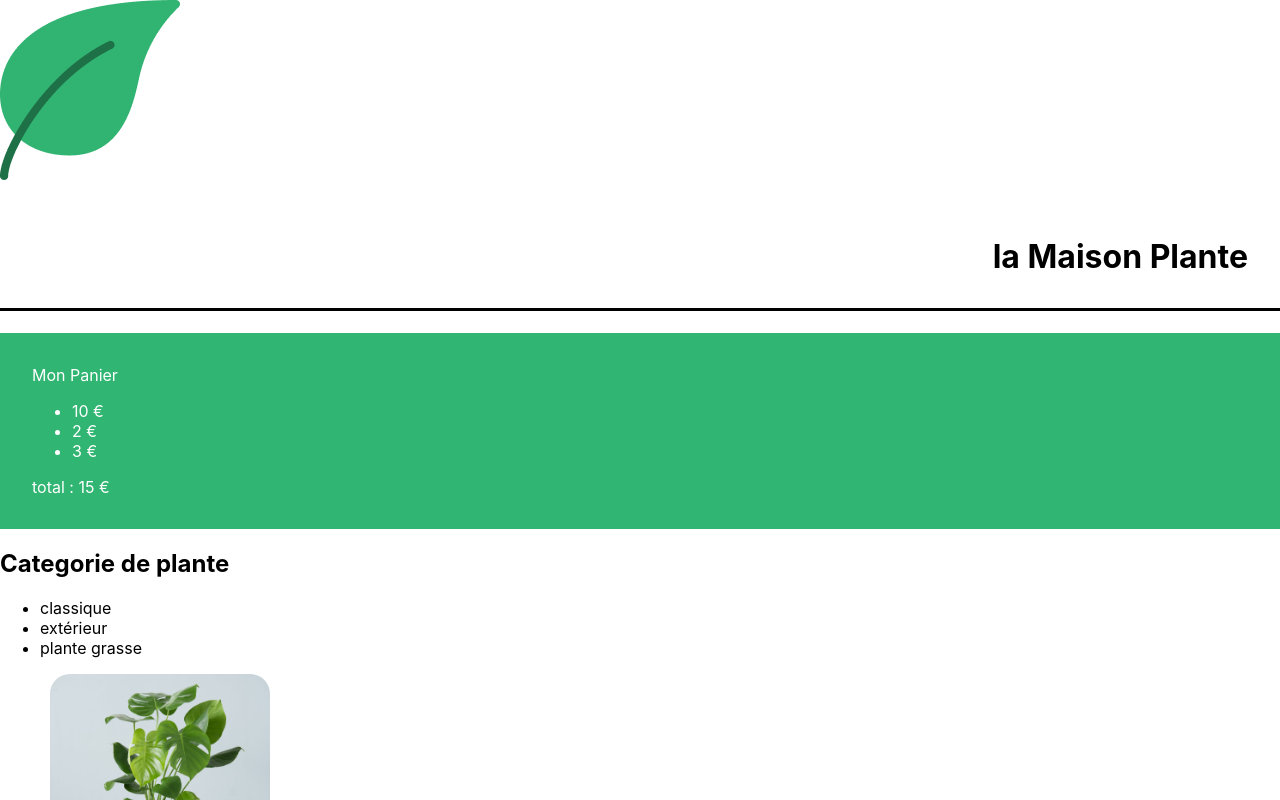
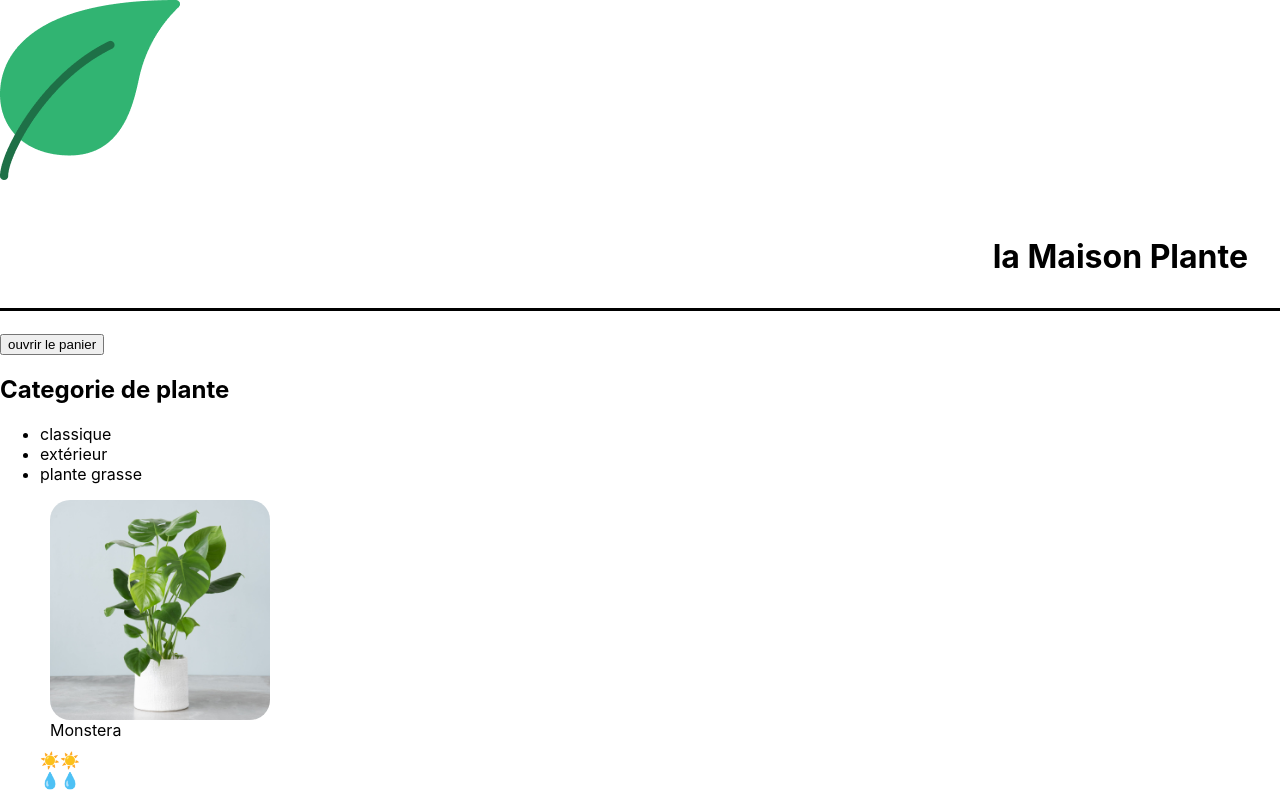
Before and after one commit to chakibaraf/laMaison, a React (Create React App) app: page / in a window 1280 px wide. Shown: the top 800 px of the page. Built offline with nearby package versions, Linux system fonts and the light colour scheme.

Commit message:
fonctionnalité ajout de panier

```diff
--- a/src/components/CareScale.js
+++ b/src/components/CareScale.js
@@ -3,8 +3,8 @@
 
 const quantity = {
     1: 'peu',
-    2:'modere',
-    3:'beaucoup'
+    2: 'modere',
+    3: 'beaucoup'
 }
 
 export default function CareScale({ scaleValue, careType }) {
--- a/src/components/Cart.js
+++ b/src/components/Cart.js
@@ -1,26 +1,33 @@
 import React from 'react'
+import { useState } from 'react';
 import '../styles/Cart.css';
 
 export default function Cart() {
 
-    const fraise = 10;
-    const banane = 2 ;
-    const fruit = 3 ;
-  return (
+  const monsteraPrice = 8
+  const [cart, updateCart] = useState(0);
+  const [isOpen, setIsOpen] = useState(false);
+
+
+
+  return isOpen ? (
     <>
-    <div className='lmj-cart'>
+      <div className='lmj-cart'>
+        <button onClick={() => setIsOpen(false)}>fermer</button>
 
-    <div> Mon Panier</div>
+        <h2> Mon Panier</h2>
 
-    <ul>
-        <li>{fraise} €</li>
-        <li>{banane} €</li>
-        <li>{fruit} €</li>
-    </ul>
-    total : {fraise + banane + fruit } €
-    </div>
+        <div>
+          Monstera : {monsteraPrice}€
+          <button onClick={() => updateCart(cart + 1)}>Ajouter</button>
+        </div>
+        <h3> Total : {monsteraPrice * cart}€</h3>
+      </div>
     </>
 
 
+  ) : (
+
+    <button onClick={() => setIsOpen(true)}>ouvrir le panier</button>
   )
 };
```
